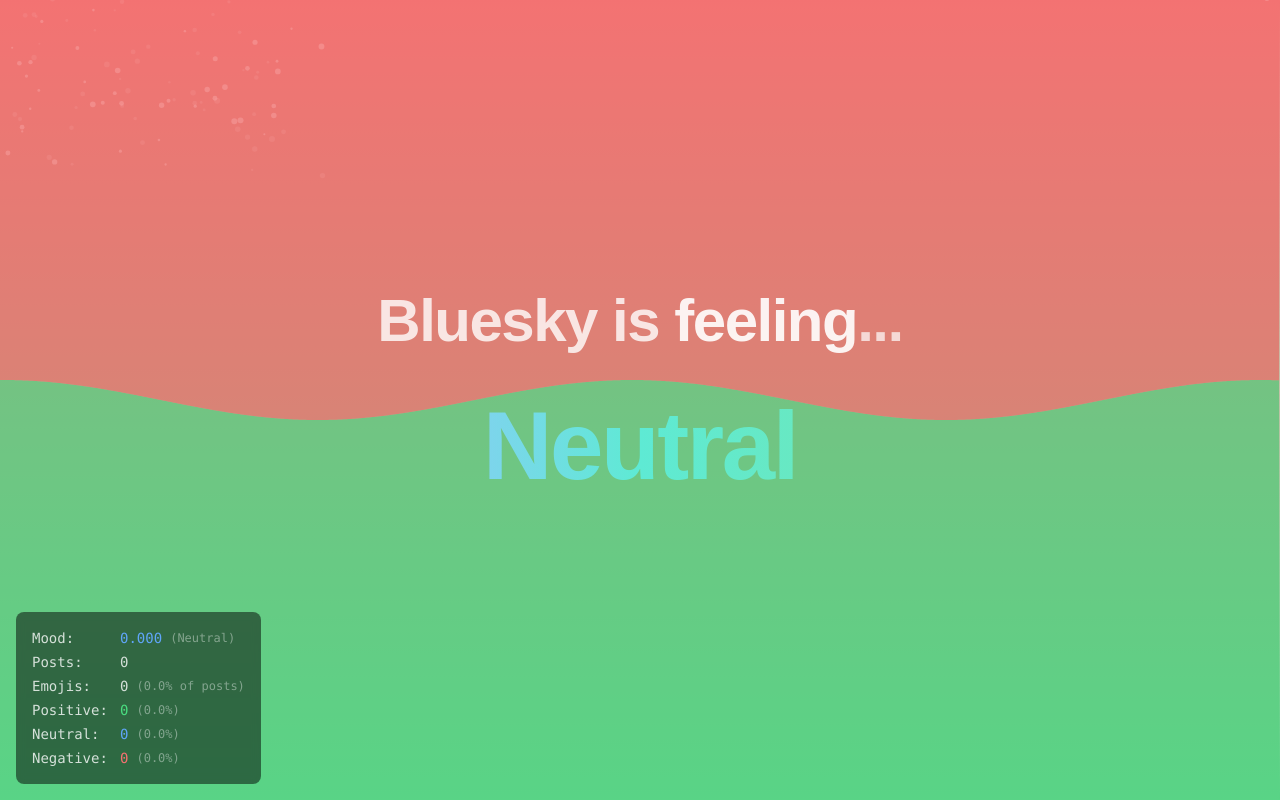
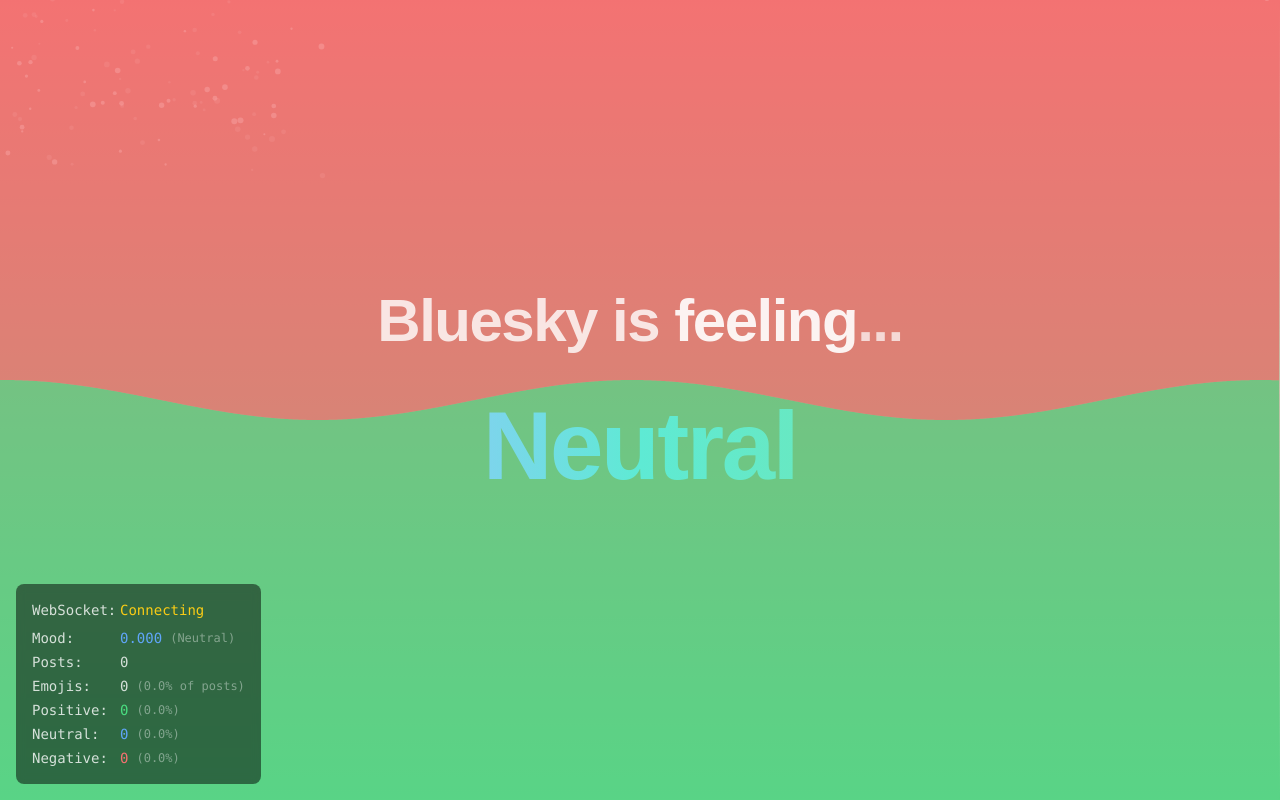
Before and after one commit to makeusabrew/bskyfeels, a Next.js app: page / in a window 1280 px wide. Built offline with nearby package versions, Linux system fonts and the light colour scheme; no server answers.

Commit message:
add websocket status

```diff
--- a/app/components/StatusDisplay.tsx
+++ b/app/components/StatusDisplay.tsx
@@ -1,12 +1,13 @@
 'use client'
 
-import type { MoodStats } from '../lib/types'
+import type { MoodStats, WebSocketStatus } from '../lib/types'
 
 interface StatusDisplayProps {
   stats: MoodStats
+  wsStatus?: WebSocketStatus
 }
 
-export default function StatusDisplay({ stats }: StatusDisplayProps) {
+export default function StatusDisplay({ stats, wsStatus }: StatusDisplayProps) {
   const emojiPercentage = stats.totalPosts > 0 ? (stats.totalEmojis / stats.totalPosts) * 100 : 0
   const positivePercentage = stats.totalEmojis > 0 ? (stats.positiveCount / stats.totalEmojis) * 100 : 0
   const neutralPercentage = stats.totalEmojis > 0 ? (stats.neutralCount / stats.totalEmojis) * 100 : 0
@@ -15,6 +16,22 @@ export default function StatusDisplay({ stats }: StatusDisplayProps) {
   return (
     <div className="fixed bottom-4 right-4 sm:right-auto left-4 bg-black/50 backdrop-blur-sm rounded-lg p-4 font-mono text-sm text-white/80">
       <div className="space-y-1">
+        {wsStatus && (
+          <div className="flex items-center gap-2 mb-2">
+            <span className="w-20">WebSocket:</span>
+            <span
+              className={`capitalize ${
+                wsStatus === 'connected'
+                  ? 'text-green-400'
+                  : wsStatus === 'connecting'
+                  ? 'text-yellow-400'
+                  : 'text-red-400'
+              }`}
+            >
+              {wsStatus}
+            </span>
+          </div>
+        )}
         <div className="flex items-center gap-2">
           <span className="w-20">Mood:</span>
           <span
--- a/app/lib/jetstream.ts
+++ b/app/lib/jetstream.ts
@@ -1,4 +1,4 @@
-import { JetstreamEvent } from './types'
+import { JetstreamEvent, WebSocketStatus } from './types'
 
 export class JetstreamConnection {
   private ws: WebSocket | null = null
@@ -10,13 +10,29 @@ export class JetstreamConnection {
     'wss://jetstream1.us-west.bsky.network',
     'wss://jetstream2.us-west.bsky.network',
   ]
+  private status: WebSocketStatus = 'disconnected'
 
-  constructor(private onMessage: (event: JetstreamEvent) => void) {}
+  constructor(
+    private onMessage: (event: JetstreamEvent) => void,
+    private onStatusChange?: (status: WebSocketStatus) => void
+  ) {}
+
+  private setStatus(newStatus: WebSocketStatus) {
+    if (this.status !== newStatus) {
+      this.status = newStatus
+      this.onStatusChange?.(newStatus)
+    }
+  }
 
   connect() {
+    this.setStatus('connecting')
     const url = `${this.JETSTREAM_URLS[this.wsRetryCount]}/subscribe?wantedCollections=app.bsky.feed.post`
 
     this.ws = new WebSocket(url)
+
+    this.ws.onopen = () => {
+      this.setStatus('connected')
+    }
 
     this.ws.onmessage = (event) => {
       try {
@@ -28,6 +44,7 @@ export class JetstreamConnection {
     }
 
     this.ws.onclose = () => {
+      this.setStatus('disconnected')
       console.log('WebSocket closed, attempting reconnect...')
       this.wsRetryCount = (this.wsRetryCount + 1) % this.JETSTREAM_URLS.length
       setTimeout(() => this.connect(), 1000)
@@ -41,5 +58,10 @@ export class JetstreamConnection {
 
   disconnect() {
     this.ws?.close()
+    this.setStatus('disconnected')
+  }
+
+  getStatus(): WebSocketStatus {
+    return this.status
   }
 }
--- a/app/lib/mood-engine.ts
+++ b/app/lib/mood-engine.ts
@@ -1,4 +1,4 @@
-import { CanvasRefs, JetstreamEvent, Mood } from './types'
+import { CanvasRefs, JetstreamEvent, Mood, WebSocketStatus } from './types'
 import { emojis } from './emoji-data'
 import { BackgroundParticleSystem } from './particles/background-particles'
 import { EmojiParticleSystem } from './particles/emoji-particles'
@@ -16,10 +16,10 @@ export class MoodEngine {
   private canvases!: CanvasRefs
   private onMoodUpdate?: (mood: Mood) => void
 
-  constructor(onMoodUpdate?: (mood: Mood) => void) {
+  constructor(onMoodUpdate?: (mood: Mood) => void, onWebSocketStatusChange?: (status: WebSocketStatus) => void) {
     this.onMoodUpdate = onMoodUpdate
     this.moodCalculator = new MoodCalculator()
-    this.jetstreamConnection = new JetstreamConnection(this.handleJetstreamEvent)
+    this.jetstreamConnection = new JetstreamConnection(this.handleJetstreamEvent, onWebSocketStatusChange)
 
     // Initialize with neutral mood
     if (onMoodUpdate) {
--- a/app/lib/types.ts
+++ b/app/lib/types.ts
@@ -61,3 +61,5 @@ export interface CanvasRefs {
   wave: HTMLCanvasElement
   emoji: HTMLCanvasElement
 }
+
+export type WebSocketStatus = 'connecting' | 'connected' | 'disconnected'
--- a/app/page.tsx
+++ b/app/page.tsx
@@ -2,12 +2,13 @@
 
 import { useEffect, useRef, useState } from 'react'
 import { MoodEngine } from './lib/mood-engine'
-import { Mood, MoodStats } from './lib/types'
+import { Mood, MoodStats, WebSocketStatus } from './lib/types'
 import MoodDisplay from './components/MoodDisplay'
 import StatusDisplay from './components/StatusDisplay'
 
 export default function BlueSkyMood() {
   const [mood, setMood] = useState<Mood>({ score: 0, description: 'Neutral' })
+  const [wsStatus, setWsStatus] = useState<WebSocketStatus>('disconnected')
   const [stats, setStats] = useState<MoodStats>({
     totalPosts: 0,
     totalEmojis: 0,
@@ -33,7 +34,7 @@ export default function BlueSkyMood() {
       if (engineRef.current) {
         setStats(engineRef.current.getMoodStats())
       }
-    })
+    }, setWsStatus)
 
     // Initialize engine with canvas references
     const cleanup = engineRef.current.init({
@@ -56,7 +57,7 @@ export default function BlueSkyMood() {
           <MoodDisplay mood={mood} />
         </div>
 
-        <StatusDisplay stats={stats} />
+        <StatusDisplay stats={stats} wsStatus={wsStatus} />
       </div>
     </div>
   )
```
